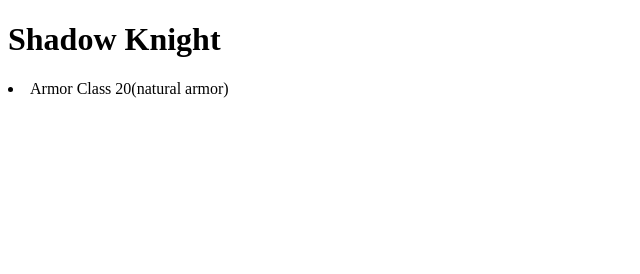
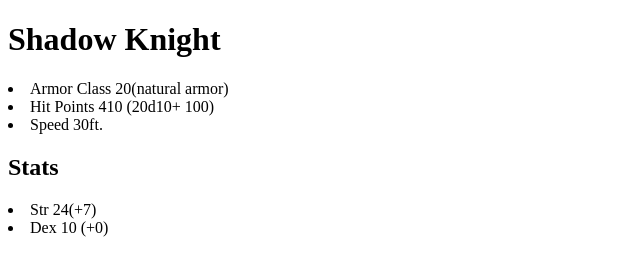
Before and after one commit to kaedinpittman05/Dungeon-and-dragons-monsters, a plain HTML site: page shadowknight.html in a window 1280 px wide. Shown: the whole page, without its empty margins (0-640 px from the left). Drawn offline with Linux system fonts and the light colour scheme.

Commit message:
started stats

```diff
--- a/shadowknight.html
+++ b/shadowknight.html
@@ -6,11 +6,13 @@
 <h1> Shadow Knight </h1>
 
 <li> Armor Class 20(natural armor)</li>
+<li> Hit Points 410 (20d10+ 100)</li>
+<li> Speed 30ft. </li>
 
 
-
-
-
+<h2> Stats</h2>
+<li> Str 24(+7)</li>
+<li> Dex 10 (+0)</li>
 
 
 
```
